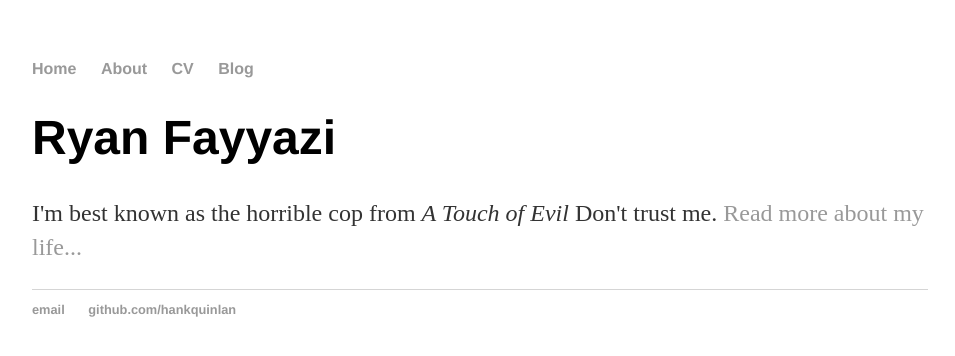
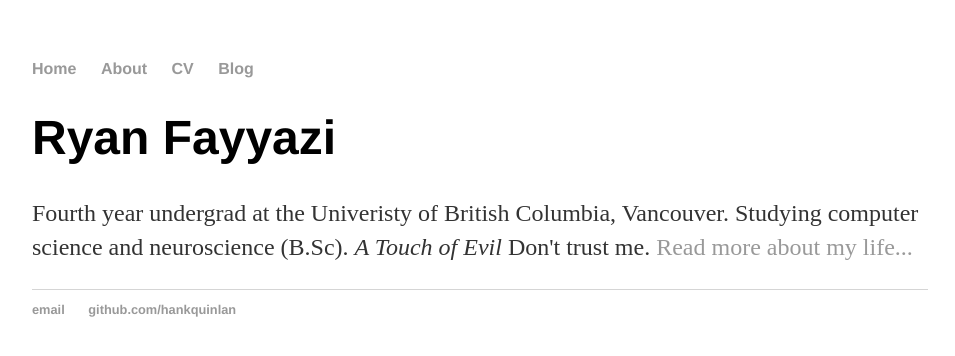
Before and after one commit to rfayyazi/rfayyazi.github.io, a Jekyll site: the page built from index.html, in a window 1280 px wide. Shown: the top 356 px of the page, without its empty margins (160-1115 px from the left). Built offline with Jekyll 4.4.1, drawn with Linux system fonts in a browser that asks for light colours.

Commit message:
Update index.html

```diff
--- a/index.html
+++ b/index.html
@@ -1,8 +1,9 @@
 ---
 layout: default
-title: Hank Quinlan, Horrible Cop
+title: Ryan Fayyazi
 ---
 <div class="blurb">
 	<h1>Ryan Fayyazi</h1>
-	<p>I'm best known as the horrible cop from <em>A Touch of Evil</em> Don't trust me. <a href="/about">Read more about my life...</a></p>
+	<p>Fourth year undergrad at the Univeristy of British Columbia, Vancouver.
+		Studying computer science and neuroscience (B.Sc). <em>A Touch of Evil</em> Don't trust me. <a href="/about">Read more about my life...</a></p>
 </div><!-- /.blurb -->
```
